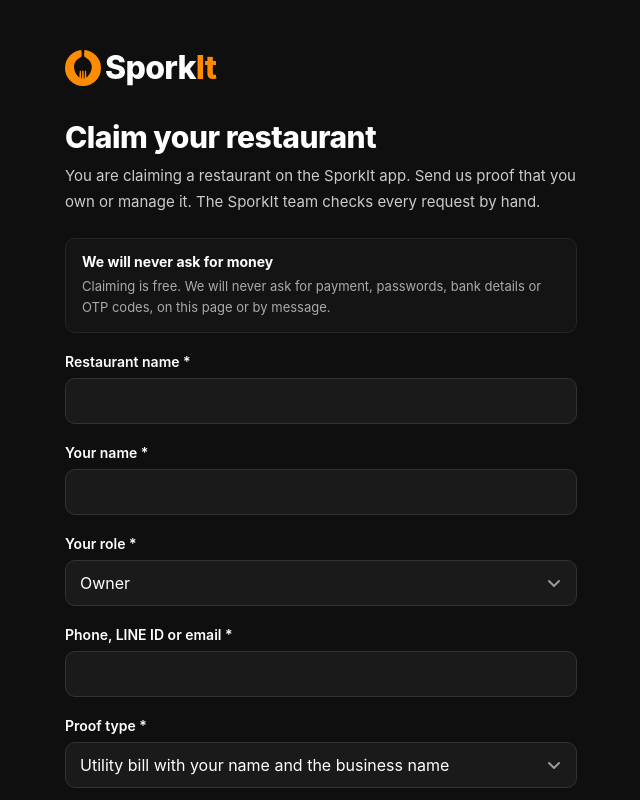
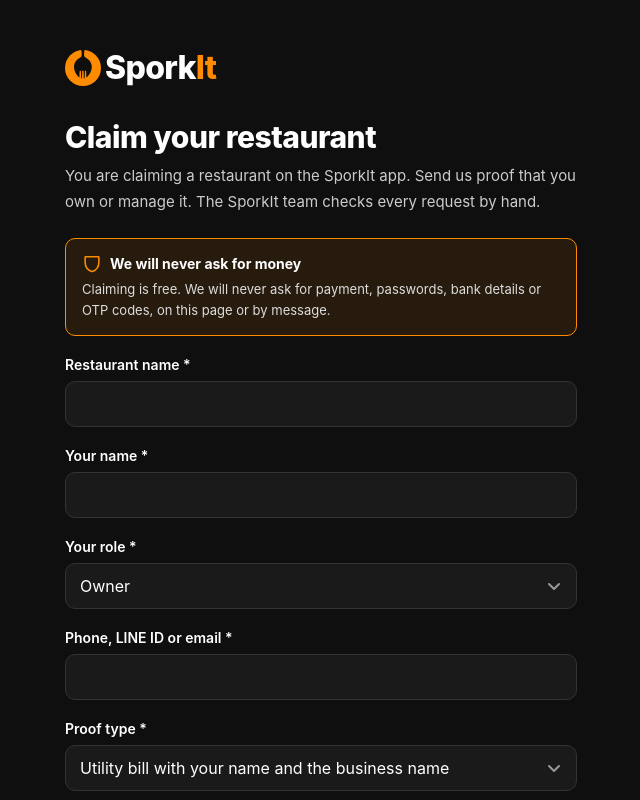
Before and after one commit to zaksanguan/sporkit-web, a Next.js app: page /claim in a window 1280 px wide. Shown: the top 800 px of the page, without its empty margins (319-959 px from the left). Built offline with nearby package versions, Linux system fonts and the light colour scheme; no server answers.

Commit message:
Claim page: highlight never-ask-for-money banner
Co-Authored-By: Claude Sonnet 5.5 <noreply@anthropic.com>
Claude-Session: https://claude.ai/code/session_01GqWuSAHCDjWUiYYiEFH8tH

```diff
--- a/app/claim/page.tsx
+++ b/app/claim/page.tsx
@@ -42,6 +42,9 @@ export default async function ClaimPage({ searchParams }: Props) {
         .wordmark { font-size: 32px; font-weight: 800; color: #FFFFFF; letter-spacing: -0.7px; }
         .wordmark span { color: #FF8C00; }
         .claim .trust { background: #141414; border: 1px solid #262626; border-radius: 10px; padding: 14px 16px; margin: 24px 0 0; }
+        .claim .trust.warn { background: rgba(255,140,0,0.1); border-color: #FF8C00; }
+        .claim .trust.warn h3 { display: flex; align-items: center; gap: 8px; }
+        .claim .trust.warn p { color: #DDDDDD; }
         .claim .trust h3 { font-size: 14px; font-weight: 700; color: #FFFFFF; margin-bottom: 6px; }
         .claim .trust p { font-size: 13px; line-height: 1.6; color: #AAAAAA; margin-bottom: 8px; }
         .claim .trust p:last-child { margin-bottom: 0; }
--- a/components/ClaimForm.tsx
+++ b/components/ClaimForm.tsx
@@ -85,8 +85,13 @@ export default function ClaimForm({ restaurantId, restaurantName }: { restaurant
     <form onSubmit={onSubmit}>
       <h1>Claim your restaurant</h1>
       <p>You are claiming a restaurant on the SporkIt app. Send us proof that you own or manage it. The SporkIt team checks every request by hand.</p>
-      <div className="trust">
-        <h3>We will never ask for money</h3>
+      <div className="trust warn">
+        <h3>
+          <svg width="20" height="20" viewBox="0 0 256 256" fill="none" stroke="#FF8C00" strokeWidth="20" strokeLinecap="round" strokeLinejoin="round" aria-hidden="true">
+            <path d="M40 114.7V56a8 8 0 0 1 8-8h160a8 8 0 0 1 8 8v58.7c0 84-54.3 111.2-83.2 120.8a7.8 7.8 0 0 1-5.6 0C94.3 225.9 40 198.7 40 114.7Z" />
+          </svg>
+          We will never ask for money
+        </h3>
         <p>Claiming is free. We will never ask for payment, passwords, bank details or OTP codes, on this page or by message.</p>
       </div>
       {restaurantId ? (
```
